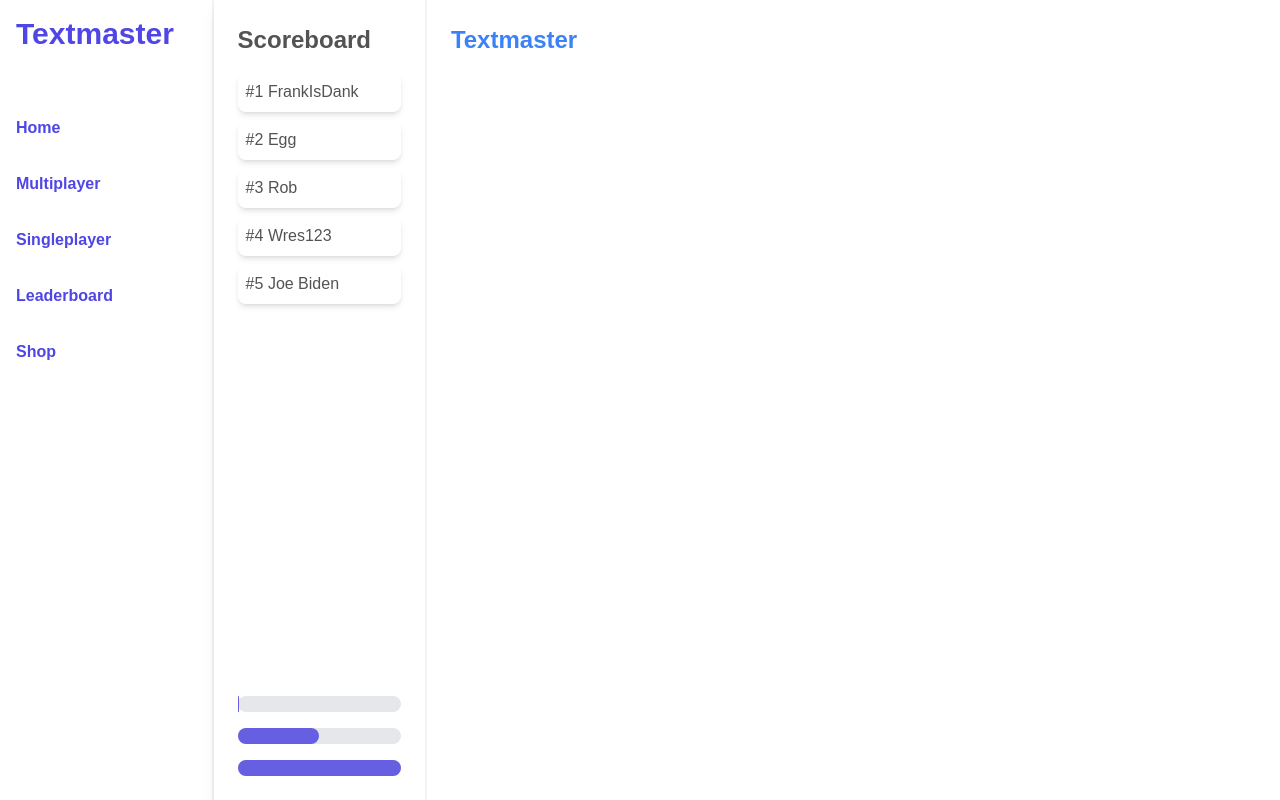
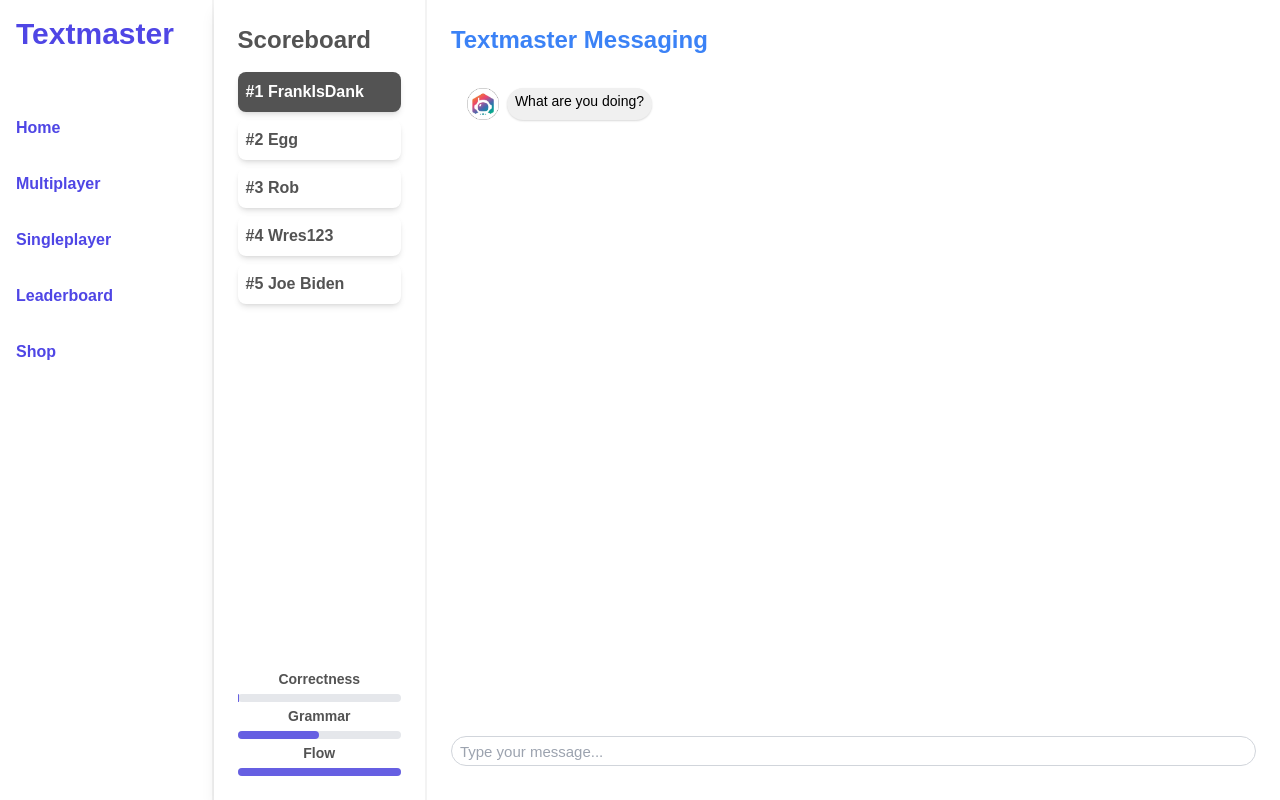
Before and after one commit to Riixardo/TextMaster, a Next.js app in the folder frontend/: page /messaging in a window 1280 px wide. Built offline with nearby package versions, Linux system fonts and the light colour scheme; no server answers.

Commit message:
done messaging

```diff
--- a/frontend/components/progress_bar.js
+++ b/frontend/components/progress_bar.js
@@ -1,9 +1,12 @@
 import React from "react";
 
-export default function ProgressBar({ width }) {
+export default function ProgressBar({ width, name }) {
   return (
-    <div className="w-50 bg-gray-200 rounded-full h-4">
-      <div className="h-4 rounded-full" style={{ width, backgroundColor: '#665FE2'}}></div>
+    <div className="flex flex-col items-center">
+      <span className="font-bold mb-1" style={{ color: "#535353", fontSize: "0.875rem" }}>{name}</span>
+      <div className="w-full max-w-xs bg-gray-200 rounded-full h-2">
+        <div className="h-2 rounded-full" style={{ width, backgroundColor: '#665FE2' }}></div>
+      </div>
     </div>
   );
 }
--- a/frontend/components/scoreboard.js
+++ b/frontend/components/scoreboard.js
@@ -3,24 +3,24 @@ import ProgressBar from "./progress_bar";
 
 export default function Scoreboard() {
   const players = [
-    { rank: 1, name: "FrankIsDank" },
-    { rank: 2, name: "Egg" },
-    { rank: 3, name: "Rob" },
-    { rank: 4, name: "Wres123" },
-    { rank: 5, name: "Joe Biden" }
+    { rank: 1, name: "FrankIsDank" , is_userPlayer: true },
+    { rank: 2, name: "Egg", is_userPlayer: false },
+    { rank: 3, name: "Rob", is_userPlayer: false },
+    { rank: 4, name: "Wres123", is_userPlayer: false },
+    { rank: 5, name: "Joe Biden", is_userPlayer: false }
   ];
 
   return (
     <div className="score-board" style={{ borderRight: '2px solid #f3f3f3' }}>
       {/* Scoreboard List */}
       <div>
-        <h2 className="text-gray-700 text-2xl font-bold" style={{ color: '#535353' }}>Scoreboard</h2>
-        <ul className="mt-4">
+        <h2 className="text-gray-700 text-2xl font-extrabold" style={{ color: '#535353' }}>Scoreboard</h2>
+        <ul className="mt-4 font-bold">
           {players.map((player, index) => (
             <li
               key={index}
               className={`p-2 mb-2 shadow-md rounded-lg`}
-              style={{ color: '#535353' }}
+              style={{ backgroundColor: player.is_userPlayer ? '#535353' : '', color: player.is_userPlayer ? 'white' : '#535353' }}
             >
               #{player.rank} {player.name}
             </li>
@@ -29,10 +29,10 @@ export default function Scoreboard() {
       </div>
 
       {/* Progress Bars */}
-      <div className="mt-6 space-y-4">
-        <ProgressBar width="1%" />
-        <ProgressBar width="50%" />
-        <ProgressBar width="100%" />
+      <div className="mt-6 space-y-1">
+        <ProgressBar width="1%" name="Correctness" />
+        <ProgressBar width="50%" name="Grammar" />
+        <ProgressBar width="100%" name="Flow" />
 
       </div>
     </div>
--- a/frontend/pages/messaging.js
+++ b/frontend/pages/messaging.js
@@ -1,24 +1,115 @@
-
 import Sidebar from '../components/side_bar';
 import Scoreboard from '../components/scoreboard';
-import React from "react";
+import React, { useState, useEffect } from 'react';
+import Image from 'next/image';
+
+// Import the icon for received messages
+import robotIcon from '../public/Profile-Picture-AI 1.png'; // Update path if needed
+// import sendIcon from '../public/send-icon.png'; // Make sure to import the send icon
 
 
-export default function Home() {
+export default function Messaging() {
+  const [messages, setMessages] = useState([]);
+  const [inputValue, setInputValue] = useState('');
+
+  const handleKeyDown = (event) => {
+    if (event.key === 'Enter') {
+      handleSendMessage();
+    }
+  };
+
+  const handleSendMessage = () => {
+    if (inputValue.trim() === '') return;
+    setMessages([...messages, { text: inputValue, sender: 'You' }]);
+    setInputValue('');
+  };
+
+  const receiveMessage = (message) => {
+    setMessages([...messages, { text: message, sender: 'Other' }]);
+  };
+
+  useEffect(() => {
+    const interval = setInterval(() => {
+      const randomMessages = [
+        'Hello!',
+        'How are you?',
+        'What are you doing?',
+        'Nice to meet you!',
+        'Goodbye!'
+      ];
+      const randomMessage = randomMessages[Math.floor(Math.random() * randomMessages.length)];
+      receiveMessage(randomMessage);
+    }, 5000);
+    return () => clearInterval(interval);
+  }, [messages]);
+
   return (
     <div className="flex">
-      {/* Sidebar */}
       <Sidebar />
+      <div className="flex w-full">
+        <Scoreboard />
+        <div className="flex-grow h-screen p-6 flex flex-col" style={{ background: '#ffffff' }}>
+          <h2 className="text-blue-500 text-2xl font-bold mb-4">Textmaster Messaging</h2>
 
-      {/* Main Content */}
-      <div className="flex w-full">
-        {/* Scoreboard */}
-        <Scoreboard />
+          {/* Messages Display */}
+          <div className="flex-grow p-4 rounded-lg overflow-auto" >
+            {messages.length === 0 ? (
+              <p style={{ color: 'black' }}>No messages yet.</p>
+            ) : (
+              <ul>
+                {messages.map((message, index) => (
+                  <li key={index} className={`mb-2 flex ${message.sender === 'You' ? 'justify-end' : 'justify-start'}`}>
+                    {message.sender !== 'You' && (
+                      <div className="flex items-end">
+                        <Image
+                          src={robotIcon}
+                          alt="Robot Icon"
+                          width={30}
+                          height={30}
+                          className="mr-2 w-8 h-8"
+                        />
+                      </div>
+                    )}
 
-        {/* Placeholder for Future Content */}
-        <div className="flex-grow h-screen bg-white p-6">
-          <h2 className="text-blue-500 text-2xl font-bold">Textmaster</h2>
+                      <p className='message-box' style={{backgroundColor: message.sender === 'You' ? '#D1F8FF' : '#F0F0F0'}}>{message.text}</p>
+                      {/* <p style={{ margin: 0 }}>{message.text}</p> */}
+                    {/* </div> */}
+                  </li>
+                ))}
+              </ul>
+            )}
+          </div>
 
+          {/* Input Area */}
+          <div className="flex mt-4">
+            <input
+              type="text"
+              value={inputValue}
+              onChange={(e) => setInputValue(e.target.value)}
+              onKeyDown={handleKeyDown}
+              placeholder="Type your message..."
+              className="flex-grow p-2 border border-gray-300 rounded-full focus:outline-none focus:ring-2 focus:ring-blue-500"
+              style={{ height: '30px'}}
+            />
+            {/* <button
+            onClick={handleSendMessage}
+            className="absolute right-2 top-1/2 transform -translate-y-1/2 bg-transparent border-none cursor-pointer"
+            style={{ height: '30px', width: '30px' }}
+            >
+              <Image
+                src={sendIcon}
+                alt="Send Icon"
+                width={30}
+                height={30}
+              />
+            </button> */}
+            {/* <button
+              onClick={handleSendMessage}
+              className="ml-2 px-4 py-2 bg-blue-500 text-white rounded-lg hover:bg-blue-600"
+            >
+              Send
+            </button> */}
+          </div>
         </div>
       </div>
     </div>
--- a/frontend/styles/globals.css
+++ b/frontend/styles/globals.css
@@ -208,3 +208,22 @@ a {
       justify-content: space-between;
 
 }
+
+.message-box {
+
+  color: black;
+  max-width: 80%;
+  word-wrap: break-word;
+  border-radius: 20px;
+  padding: 4px 8px;
+  box-shadow: 0px 1px 2px rgba(0, 0, 0, 0.15);
+  line-height: 1.4;
+  font-size: 14px;
+  margin: 0;
+  text-align: center;
+  /* Center the text */
+  white-space: pre-wrap;
+  /* Preserve whitespace and wrap text */
+  word-break: break-word;
+  /* Break words when necessary */
+}
```
Also changed, not shown: frontend/public/Profile-Picture-AI 1.png (added).
